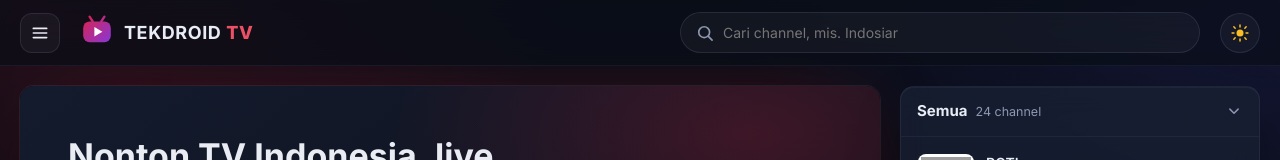
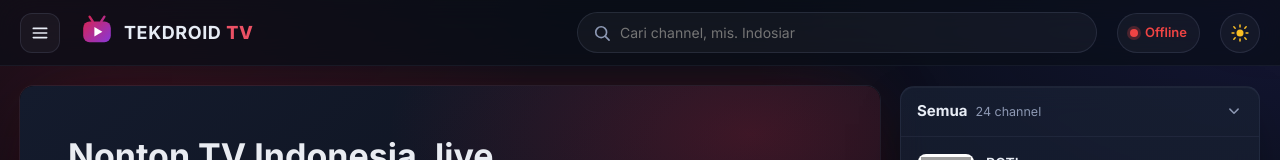
Before and after one commit to azizsokayasa30/tvprojectstreming, a website: page index.html in a window 1280 px wide. Shown: the top 160 px of the page. Drawn offline with nearby package versions, Linux system fonts and the light colour scheme; no server answers; grey boxes are pictures that could not be loaded.

Commit message:
Tambah indikator ping (ms) ke server di bilah atas
Co-authored-by: Cursor <cursoragent@cursor.com>

```diff
--- a/assets/app.js
+++ b/assets/app.js
@@ -16,6 +16,8 @@
     },
     payment: { enabled: false },
   };
+  const PING_EVERY_MS = 3000;
+  const PING_TIMEOUT_MS = 5000;
   const CATEGORY_ORDER = ['Semua', 'Nasional', 'Berita', 'TVRI Daerah', 'Daerah & Lainnya', 'Religi', 'Anak & Edukasi'];
   const REGION_NAMES = {
     'Central Java': 'Jawa Tengah', 'East Java': 'Jawa Timur', 'West Java': 'Jawa Barat',
@@ -54,6 +56,7 @@
     subscribeBtn: $('subscribeBtn'), subscribeText: $('subscribeText'), subModal: $('subModal'), subClose: $('subClose'),
     accessStatus: $('accessStatus'), plans: $('plans'), payMethods: $('payMethods'), payInstructions: $('payInstructions'),
     redeemForm: $('redeemForm'), redeemCode: $('redeemCode'), themeBtn: $('themeBtn'),
+    ping: $('ping'), pingValue: $('pingValue'),
     auth: $('auth'), authMark: $('authMark'), authName: $('authName'), authTitle: $('authTitle'), authSub: $('authSub'),
     authTabs: $('authTabs'), loginForm: $('loginForm'), registerForm: $('registerForm'), authClose: $('authClose'),
     loginBtn: $('loginBtn'), account: $('account'), accountBtn: $('accountBtn'), accountAvatar: $('accountAvatar'),
@@ -1302,6 +1305,32 @@
     toast(next === 'light' ? 'Mode terang aktif' : 'Mode gelap aktif');
   }
 
+  async function measurePing() {
+    if (document.hidden) return;
+    const ctrl = new AbortController();
+    const timer = setTimeout(() => ctrl.abort(), PING_TIMEOUT_MS);
+    const start = performance.now();
+    let ms = null;
+    try {
+      const res = await fetch(`${basePath}api/ping`, { cache: 'no-store', signal: ctrl.signal });
+      if (res.ok) ms = Math.round(performance.now() - start);
+    } catch { /* offline atau timeout */ }
+    clearTimeout(timer);
+    const level = ms === null ? 'off' : ms < 100 ? 'good' : ms < 300 ? 'fair' : 'bad';
+    el.ping.dataset.level = level;
+    el.pingValue.textContent = ms === null ? 'Offline' : `${ms} ms`;
+    el.ping.title = ms === null ? 'Server tidak merespons' : `Ping ke server: ${ms} ms`;
+  }
+
+  function startPing() {
+    el.ping.hidden = false;
+    measurePing();
+    setInterval(measurePing, PING_EVERY_MS);
+    document.addEventListener('visibilitychange', measurePing);
+    addEventListener('online', measurePing);
+    addEventListener('offline', measurePing);
+  }
+
   async function init() {
     // Terapkan pilihan tema pengunjung sebelum menunggu server agar halaman tidak berkedip.
     const savedTheme = store.get('theme', null);
@@ -1331,6 +1360,7 @@
     renderQuickGrid();
     route();
     loadPlaylist();
+    startPing();
   }
 
   init();
--- a/assets/style.css
+++ b/assets/style.css
@@ -532,6 +532,32 @@ body.light .tag.gold { color: #8a5a00; }
   color: var(--text);
 }
 .theme-btn:hover { border-color: var(--accent); color: var(--accent-2); }
+
+.ping {
+  --ping: #94a3b8;
+  flex: none;
+  display: inline-flex;
+  align-items: center;
+  justify-content: center;
+  gap: 7px;
+  min-width: 82px;
+  height: 40px;
+  padding: 0 12px;
+  border-radius: 999px;
+  border: 1px solid var(--line);
+  background: var(--panel);
+  color: var(--text);
+  font-size: 13px;
+  font-variant-numeric: tabular-nums;
+  white-space: nowrap;
+}
+.ping i { width: 8px; height: 8px; border-radius: 50%; background: var(--ping); box-shadow: 0 0 0 3px color-mix(in srgb, var(--ping) 25%, transparent); }
+.ping b { font-weight: 600; }
+.ping[data-level="good"] { --ping: #22c55e; }
+.ping[data-level="fair"] { --ping: #f59e0b; }
+.ping[data-level="bad"] { --ping: #ef4444; }
+.ping[data-level="off"] { --ping: #ef4444; color: #ef4444; }
+body:not(.light) .ping { background: rgba(255, 255, 255, .04); border-color: rgba(148, 163, 205, .14); }
 .sub-btn { align-self: center; flex: none; }
 .sub-btn.active { background: #1f8f55; }
 .sub-btn.active:hover { background: #26a865; }
@@ -771,16 +797,19 @@ body:not(.light) ::-webkit-scrollbar-track { background: transparent; }
   .topbar {
     position: static;
     flex-wrap: wrap;
-    gap: 10px;
+    gap: 10px 8px;
     padding: max(10px, env(safe-area-inset-top)) 14px 12px;
     border-bottom: 0;
   }
-  .brand { margin-right: auto; gap: 8px; }
-  .brand-mark svg { width: 30px; height: 30px; }
-  .brand-name { display: inline; font-size: 16px; }
+  /* basis 0: merek mengisi sisa ruang dan terpotong lebih dulu, tombol tidak turun baris */
+  .brand { flex: 1 1 0; min-width: 0; gap: 7px; }
+  .brand-mark { flex: none; }
+  .brand-mark svg { width: 28px; height: 28px; }
+  .brand-name { display: inline; min-width: 0; overflow: hidden; text-overflow: ellipsis; white-space: nowrap; font-size: 15px; letter-spacing: .3px; }
   .search { order: 3; flex: 1 0 100%; max-width: none; margin: 0; }
   .search input { padding: 10px 0; }
   .theme-btn, .account-btn, .menu-btn { width: 36px; height: 36px; }
+  .ping { min-width: 0; height: 36px; padding: 0 9px; gap: 5px; font-size: 12px; }
 
   .layout, .layout.sidebar-left { padding: 0 0 12px; gap: 0; }
   .player { border-radius: 0; }
--- a/index.html
+++ b/index.html
@@ -82,6 +82,7 @@
       <svg><use href="#i-search"/></svg>
       <input id="search" type="search" placeholder="Cari channel, mis. Indosiar" autocomplete="off">
     </label>
+    <span class="ping" id="ping" role="status" title="Ping ke server" hidden><i></i><b id="pingValue">… ms</b></span>
     <button class="theme-btn" id="themeBtn" type="button" title="Ganti ke mode terang" aria-label="Ganti ke mode terang"><svg><use href="#i-sun"/></svg></button>
     <button class="btn sub-btn" id="subscribeBtn" type="button" hidden><svg><use href="#i-star"/></svg> <span id="subscribeText">Berlangganan</span></button>
     <button class="btn ghost login-btn" id="loginBtn" type="button" hidden><svg><use href="#i-user"/></svg> Masuk</button>
--- a/server.js
+++ b/server.js
@@ -467,6 +467,11 @@ async function handleApi(req, res, url) {
   const isJson = (req.headers['content-type'] || '').startsWith('application/json');
   if (req.method !== 'GET' && !isJson) return sendJson(res, 415, { error: 'Gunakan application/json' });
 
+  if (p === '/api/ping') {
+    res.writeHead(204, { 'Cache-Control': 'no-store' });
+    return res.end();
+  }
+
   // --- Akun penonton ---
   const user = currentUser(req);
   const loginRequired = config.auth.requireLogin && !user;
```
